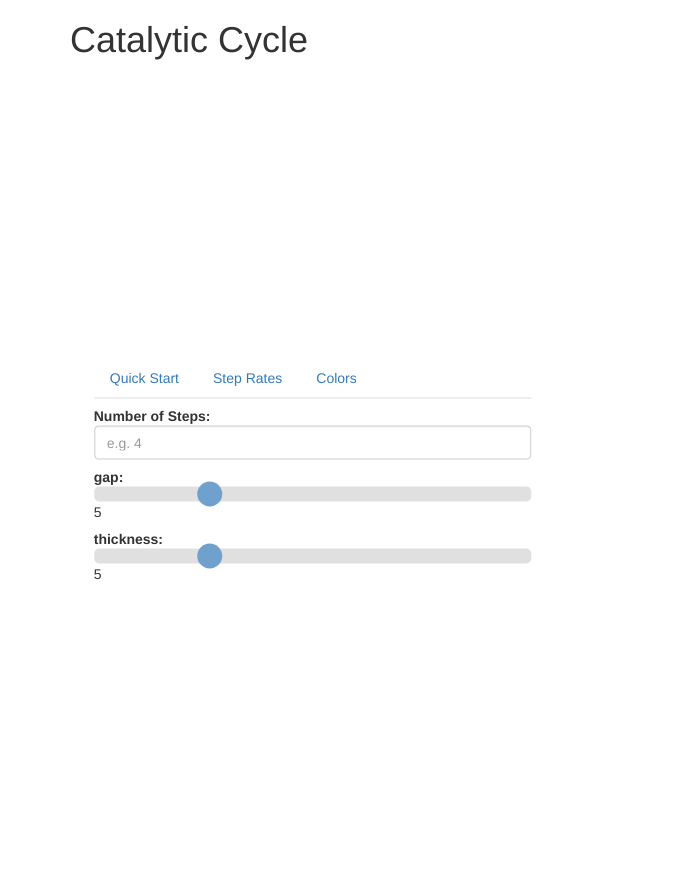
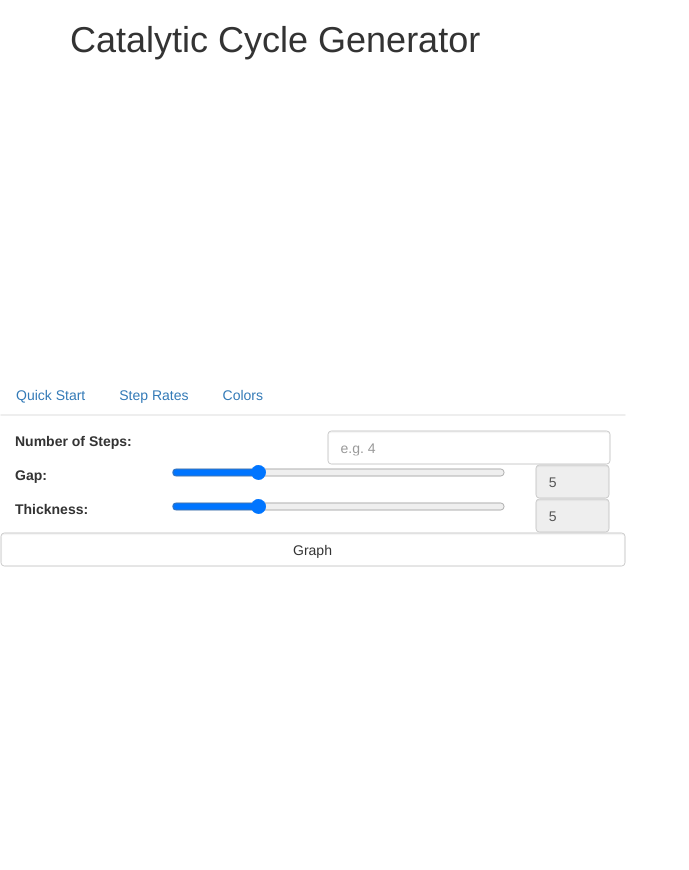
Before and after one commit to brettrhenderson/Catacycle_Web, a Flask app: template app/templates/graphs.html in a window 1280 px wide. Shown: the whole page, without its empty margins (0-689 px from the left). Run offline with Flask 2, Linux system fonts and the light colour scheme; the template is opened without the code that fills it: values that come from a table or form of the project are taken from there, others are empty; some libraries are stand-ins or nearby versions.

Commit message:
started adding backend to new forms

```diff
--- a/app/form.py
+++ b/app/form.py
@@ -1,9 +1,16 @@
 from flask_wtf import FlaskForm
-from wtforms import StringField, SubmitField, FloatField
+from wtforms import StringField, SubmitField, FloatField, IntegerField
 
 from wtforms.validators import DataRequired
 
 class RatesForm(FlaskForm):
+
+    # QuickStart tab
+    num_steps = IntegerField('num-steps')
+    gap = IntegerField('Gap')
+    thickness = IntegerField('Thickness')
+
+    # Step Rates tab
     f_rate1 = FloatField('f_rate1', validators=[DataRequired()])
     f_rate2 = FloatField('f_rate2')
     f_rate3 = FloatField('f_rate3')
@@ -24,6 +31,53 @@ class RatesForm(FlaskForm):
     r_rate8 = FloatField('r_rate8')
     r_rate9 = FloatField('r_rate9')
     r_rate10 = FloatField('r_rate10')
+
+    # Incoming Arrows
+    incoming1 = FloatField('incoming1')
+    incoming2 = FloatField('incoming2')
+    incoming3 = FloatField('incoming3')
+    incoming4 = FloatField('incoming4')
+    incoming5 = FloatField('incoming5')
+    incoming6 = FloatField('incoming6')
+    incoming7 = FloatField('incoming7')
+    incoming8 = FloatField('incoming8')
+    incoming9 = FloatField('incoming9')
+    incoming10 = FloatField('incoming10')
+
+
+    # Colors Tab
+    f_color1 = FloatField('f_color1', validators=[DataRequired()])
+    f_color2 = FloatField('f_color2')
+    f_color3 = FloatField('f_color3')
+    f_color4 = FloatField('f_color4')
+    f_color5 = FloatField('f_color5')
+    f_color6 = FloatField('f_color6')
+    f_color7 = FloatField('f_color7')
+    f_color8 = FloatField('f_color8')
+    f_color9 = FloatField('f_color9')
+    f_color10 = FloatField('f_color10')
+    r_color1 = FloatField('r_color1')
+    r_color2 = FloatField('r_color2')
+    r_color3 = FloatField('r_color3')
+    r_color4 = FloatField('r_color4')
+    r_color5 = FloatField('r_color5')
+    r_color6 = FloatField('r_color6')
+    r_color7 = FloatField('r_color7')
+    r_color8 = FloatField('r_color8')
+    r_color9 = FloatField('r_color9')
+    r_color10 = FloatField('r_color10')
+    incoming_color1 = FloatField('incoming_color1')
+    incoming_color2 = FloatField('incoming_color2')
+    incoming_color3 = FloatField('incoming_color3')
+    incoming_color4 = FloatField('incoming_color4')
+    incoming_color5 = FloatField('incoming_color5')
+    incoming_color6 = FloatField('incoming_color6')
+    incoming_color7 = FloatField('incoming_color7')
+    incoming_color8 = FloatField('incoming_color8')
+    incoming_color9 = FloatField('incoming_color9')
+    incoming_color10 = FloatField('incoming_color10')
+
+    # Submit
     submit = SubmitField('Graph')
 
     def num_rows(self):
--- a/app/static/css/graphs.css
+++ b/app/static/css/graphs.css
@@ -2,7 +2,6 @@
     position: relative;
     top: 50%; left: 50%;
     transform: translate(-50%,-50%);
-    width: 70%;
 }
 
 .display-flex {
@@ -16,8 +15,8 @@
 
 .slider {
   -webkit-appearance: none;
-  height: 15px;
-  border-radius: 5px;
+  height: 6px;
+  border-radius: 3px;
   background: #d3d3d3;
   outline: none;
   opacity: 0.7;
@@ -28,16 +27,16 @@
 .slider::-webkit-slider-thumb {
   -webkit-appearance: none;
   appearance: none;
-  width: 25px;
-  height: 25px;
+  width: 15px;
+  height: 15px;
   border-radius: 50%;
   background: #337ab7;
   cursor: pointer;
 }
 
 .slider::-moz-range-thumb {
-  width: 25px;
-  height: 25px;
+  width: 15px;
+  height: 15px;
   border-radius: 50%;
   background: #337ab7;
   cursor: pointer;
--- a/app/static/js/graphs.js
+++ b/app/static/js/graphs.js
@@ -6,12 +6,12 @@ function slider_vals(input, output) {
 
     // Update the current slider value (each time you drag the slider handle)
     slider.oninput = function() {
-      output.innerHTML = this.value;
+      output.value = this.value;
     }
 }
 
-slider_vals("gap", "gapval")
-slider_vals("thickness", "thicknessval")
+slider_vals("Gap", "Gapval")
+slider_vals("Thickness", "Thicknessval")
 
 // javascript for addrow found at https://bootsnipp.com/snippets/402bQ
 
--- a/app/templates/graphs.html
+++ b/app/templates/graphs.html
@@ -3,8 +3,8 @@
 
 {% block styles %}
 {{super()}}
-<link rel="stylesheet"
-      href="{{url_for('.static', filename='css/graphs.css')}}">
+<link rel="stylesheet" href="{{url_for('.static', filename='css/graphs.css')}}">
+<link rel="stylesheet" href="https://cdnjs.cloudflare.com/ajax/libs/font-awesome/4.7.0/css/font-awesome.min.css">
 {% endblock %}
 
 {% block scripts %}
@@ -17,11 +17,11 @@
 
 {% block content %}
     <div class="container pb-2 mt-4 mb-2 border-bottom">
-        <h1>Catalytic Cycle</h1>
+        <h1>Catalytic Cycle Generator</h1>
     </div>
     <div class="row d-flex">
         <div class="col-md-6 flex-column" style="overflow: auto; height: 800px">
-            <form class="form-horizontal vertCenter" action="" method="post" nonvalidate>
+            <form class="vertCenter w-75" action="" method="post" nonvalidate>
                 {{ form.hidden_tag() }}
                 <div class="card">
                     <div class="card-header">
@@ -40,14 +40,22 @@
                     <div class="card-body">
                         <div class="tab-content">
                             <div class="tab-pane active show" id="quickstarttab">
-                                <label class="control-label" for="num-steps">Number of Steps:</label>
-                                <input type="text" class="form-control" id="num-steps" placeholder="e.g. 4">
-                                {% for slider in ['gap', 'thickness'] %}
-                                <div class="slidecontainer">
-                                    <label class="control-label" for={{ slider }}>{{ slider }}:</label>
-                                    <input id="{{ slider }}" class="slider" type="range" min="0" max="20" step="1" value="5"/>
+                                <div class="form-group form-row">
+                                    <label class="col-sm-6 col-form-label" for="num-steps">Number of Steps:</label>
+                                    <div class="col-sm-6">
+                                        <input type="text" class="form-control" id="num-steps" placeholder="e.g. 4">
+                                    </div>
                                 </div>
-                                <span id="{{ slider }}val"></span><br>
+                                {% for slider in ['Gap', 'Thickness'] %}
+                                <div class="form-group form-row">
+                                    <label class="col-sm-3 col-form-label" for={{ slider }}>{{ slider }}:</label>
+                                    <div class="pt-2 col-sm-7">
+                                        <input id="{{ slider }}" class="form-control-range" type="range" min="0" max="20" step="1" value="5"/>
+                                    </div>
+                                    <div class="col-sm-2">
+                                        <input class="form-control" type="text" id="{{ slider }}val" value="5" readonly>
+                                    </div>
+                                </div>
                                 {% endfor %}
                             </div>
                             <div class="tab-pane" id="ratestab">
@@ -75,14 +83,14 @@
                                         <tr>
                                             <td>
                                                 <button type="button" class="btn btn-primary" id="addrow">
-                                                    <span class="glyphicon glyphicon-plus"></span>
+                                                    <i class="fa fa-plus"></i>
                                                 </button>
                                             </td>
                                             <td></td>
                                             <td></td>
                                             <td>
-                                                <button type="button" class="btn btn-primary ibtnDel" id="delrow">
-                                                    <span class="glyphicon glyphicon-minus"></span>
+                                                <button type="button" class="btn btn-primary ibtnDel font-weight-bold" id="delrow">
+                                                    <i class="fa fa-minus"></i>
                                                 </button>
                                             </td>
                                         </tr>
@@ -130,6 +138,9 @@
                             </div>
                         </div>
                     </div>
+                    <div class="card-footer">
+                        <input type="submit" class="form-control btn btn-default" value="Graph">
+                    </div>
                 </div>
             </form>
         </div>
```
